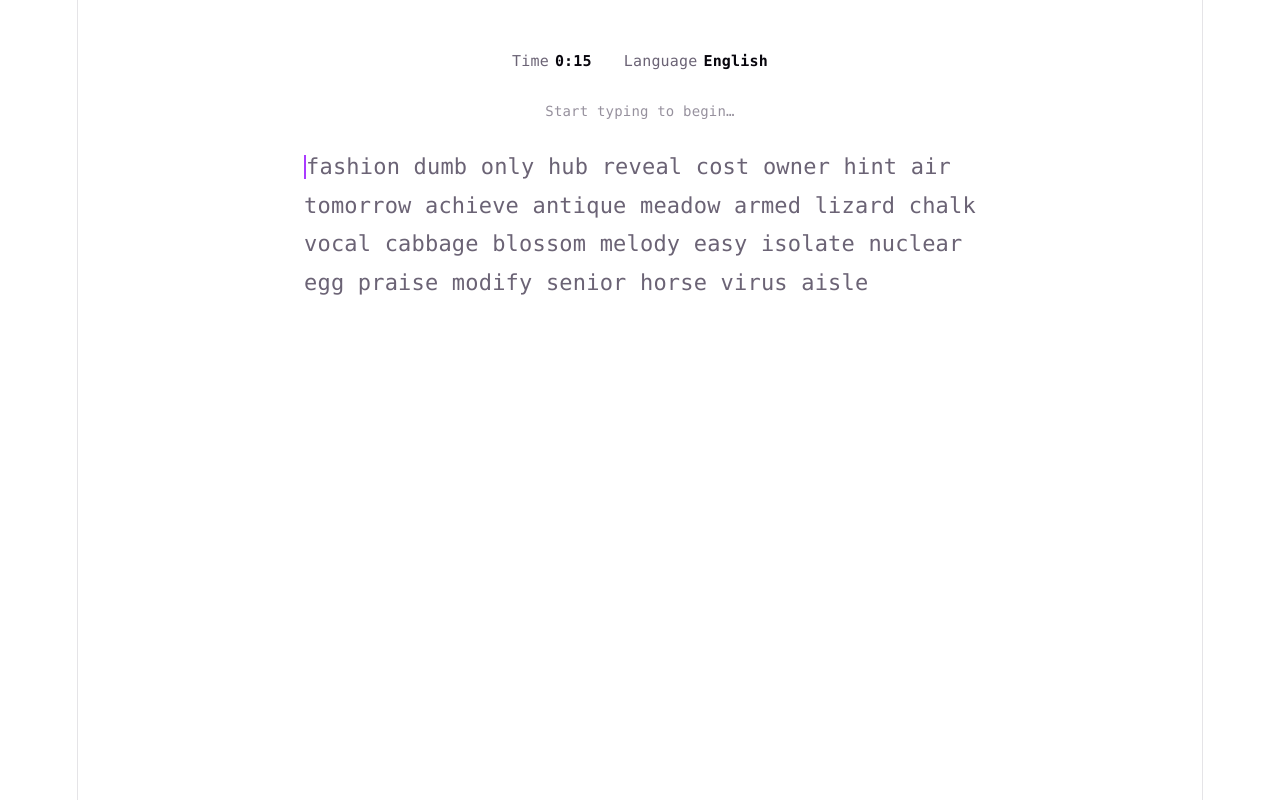
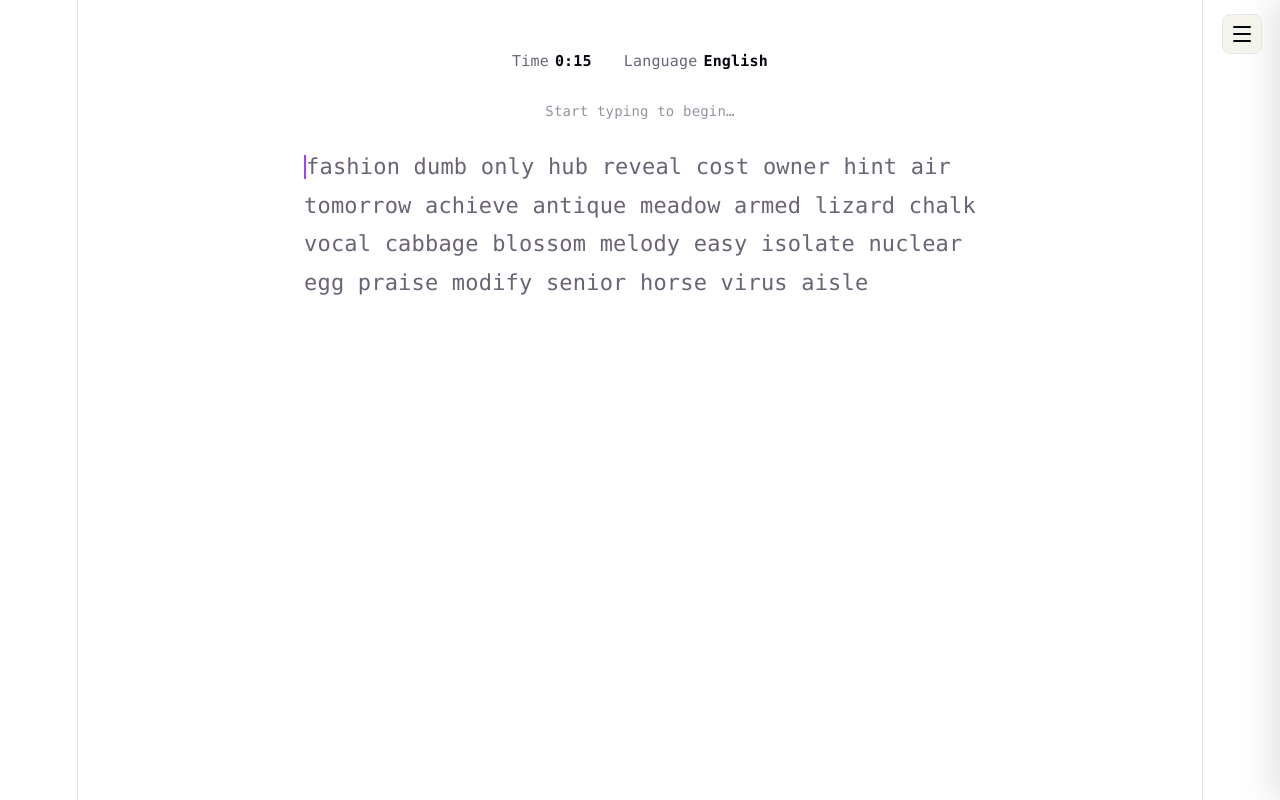
Before and after one commit to jkkusmi/typing-app, a React (Vite) app in the folder app/: page / in a window 1280 px wide. Built offline with nearby package versions, Linux system fonts and the light colour scheme.

Commit message:
fix: navigation has been restored

```diff
--- a/app/src/App.tsx
+++ b/app/src/App.tsx
@@ -1,9 +1,25 @@
-import Game from './components/game.tsx'
+import { useState } from 'react'
+import BurgerMenu from './components/BurgerMenu'
+import Game from './components/game'
+import Leaderboard from './components/Leaderboard'
+
+type View = 'game' | 'leaderboard'
 
 export default function App() {
+  const [view, setView] = useState<View>('game')
+
   return (
     <main>
-      <Game mode="time" durationSeconds={15} language="en" />
+      <BurgerMenu
+        activeView={view}
+        onNavigate={(v) => setView(v as View)}
+      />
+      {view === 'game' && (
+        <Game mode="time" durationSeconds={15} language="en" />
+      )}
+      {view === 'leaderboard' && (
+        <Leaderboard />
+      )}
     </main>
   )
 }
```
